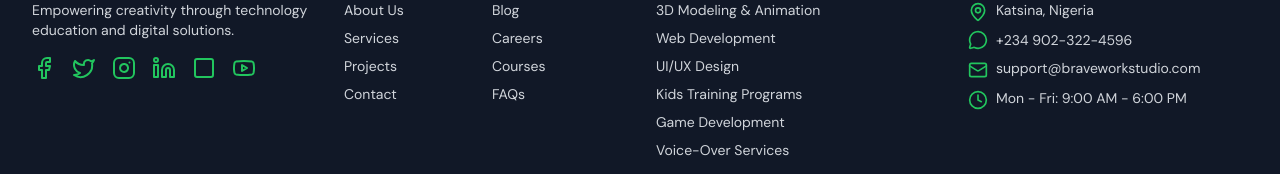
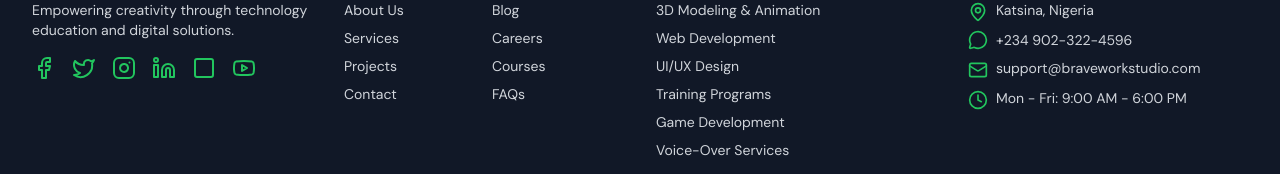
Before and after one commit to bravono/bravework-studio, a Next.js app: page /about in a window 1280 px wide. Shown: the part 947-1121 px from the top of the page. Built offline with nearby package versions, Linux system fonts and the light colour scheme; no server answers.

Commit message:
Reapply "Typo: Change Kid Trainging Programs to Training Programs for clearity"

```diff
--- a/app/components/Footer.tsx
+++ b/app/components/Footer.tsx
@@ -168,7 +168,7 @@ export default function Footer() {
               <li>3D Modeling & Animation</li>
               <li>Web Development</li>
               <li>UI/UX Design</li>
-              <li>Kids Training Programs</li>
+              <li>Training Programs</li>
               <li>Game Development</li>
               <li>Voice-Over Services</li>
             </ul>
--- a/app/services/dataService.ts
+++ b/app/services/dataService.ts
@@ -106,7 +106,7 @@ export const dataService = {
       '3D Modeling & Animation',
       'Web Development',
       'UI/UX Design',
-      'Kids Training Program',
+      'Training Program',
       'Corporate Training'
     ];
 
```
